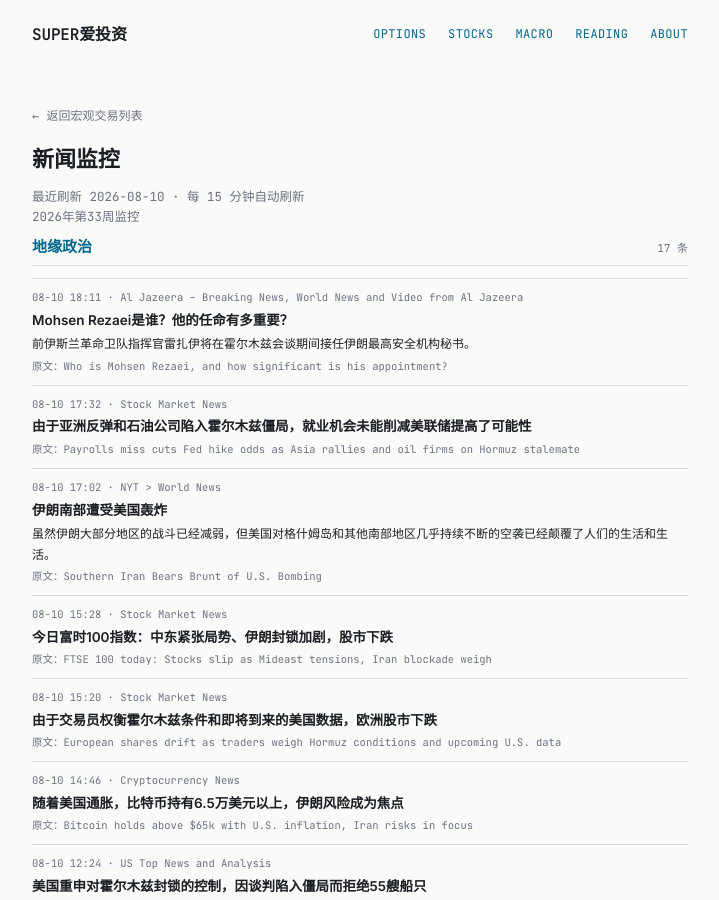
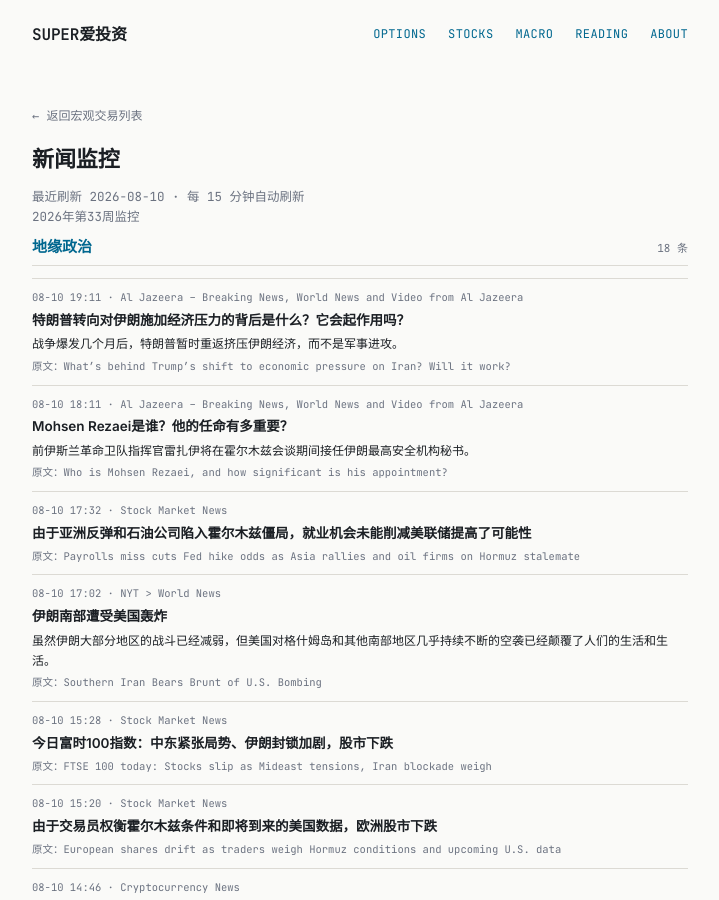
Before and after one commit to tang3super/tang3super.github.io, a Jekyll site: the page built from _macro_trade/news-digest.md, in a window 1280 px wide and 900 px high. Shown: the whole window, without its empty margins (280-999 px from the left). Built offline with Jekyll 4.4.1, drawn with Linux system fonts in a browser that asks for light colours.

Commit message:
sync news-digest article

```diff
--- a/_macro_trade/news-digest.md
+++ b/_macro_trade/news-digest.md
@@ -9,6 +9,13 @@ refresh_note: 每 15 分钟自动刷新
 topics:
 - name: 地缘政治
   items:
+  - title: What’s behind Trump’s shift to economic pressure on Iran? Will it work?
+    summary: Months into the war, Trump is returning to squeezing Iran's economy rather than military offensive for now.
+    link: https://www.aljazeera.com/news/2026/8/10/whats-behind-trumps-shift-to-economic-pressure-on-iran-will-it-work?traffic_source=rss
+    source: Al Jazeera – Breaking News, World News and Video from Al Jazeera
+    time: 08-10 19:11
+    title_zh: 特朗普转向对伊朗施加经济压力的背后是什么？它会起作用吗？
+    summary_zh: 战争爆发几个月后，特朗普暂时重返挤压伊朗经济，而不是军事进攻。
   - title: Who is Mohsen Rezaei, and how significant is his appointment?
     summary: Former IRGC commander Rezaei will be taking over as secretary of Iran's top security body amid Hormuz talks.
     link: https://www.aljazeera.com/news/2026/8/10/who-is-mohsen-rezaei-and-how-significant-is-his-appointment?traffic_source=rss
```
